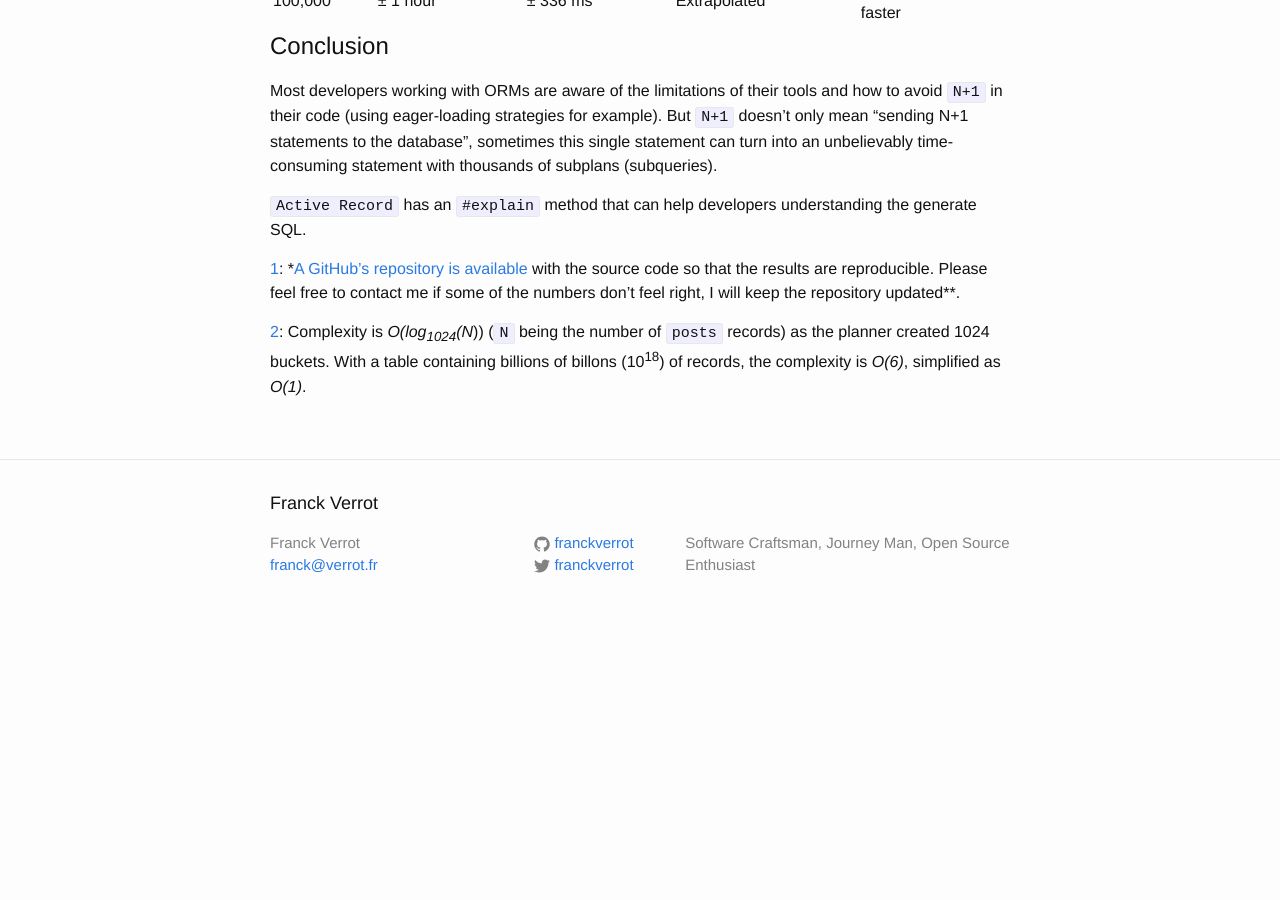
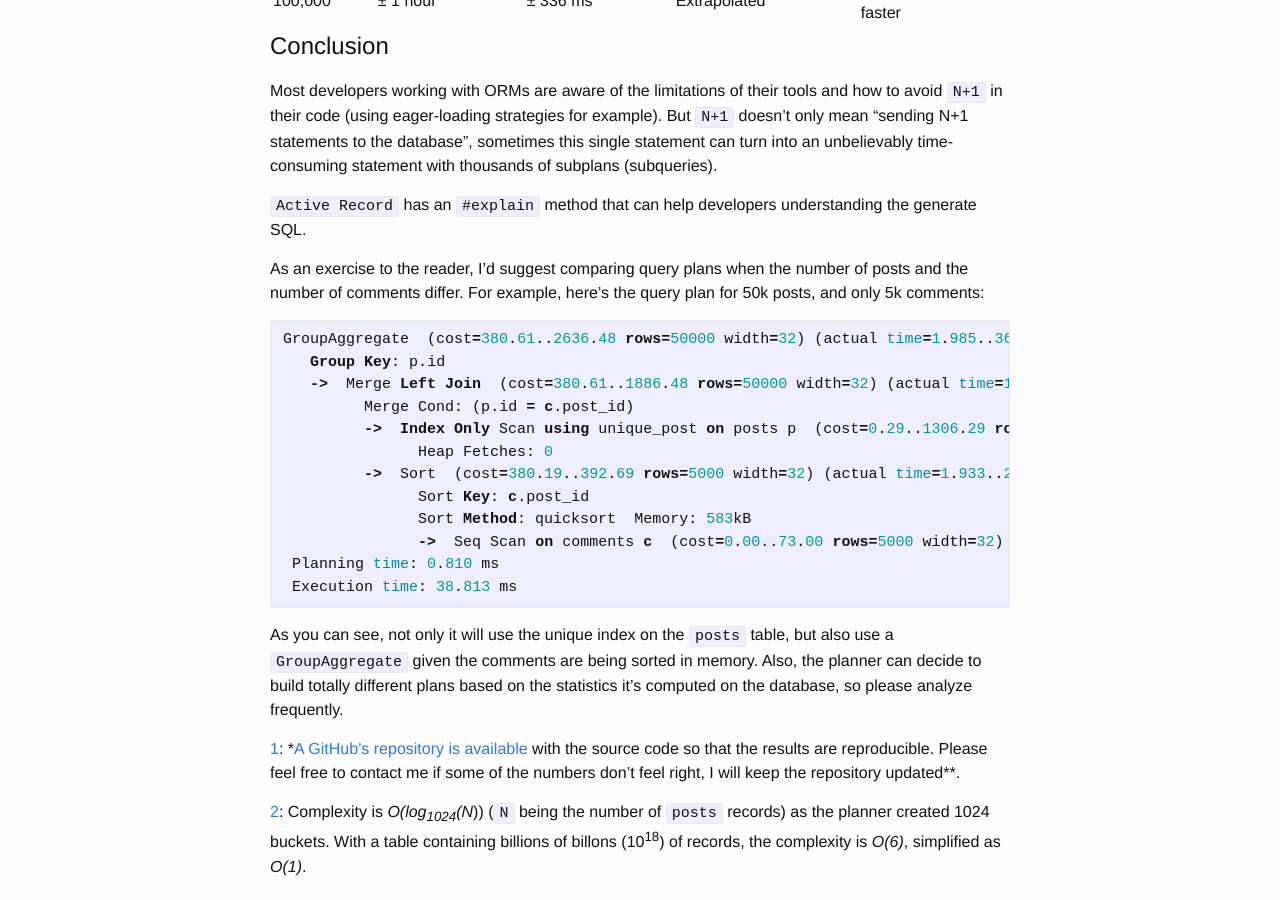
Before and after one commit to franckverrot/blog, a Jekyll site: the page built from _posts/2015-07-12-benchmarking-postgresql-select-query-planning-and-performance-on-columns-aggregates.md, in a window 1280 px wide and 900 px high, scrolled down 4996 px. Built offline with Jekyll 4.4.1, drawn with Linux system fonts in a browser that asks for light colours; comment, search, counter and statistics services are not loaded; before the commit the page ends 5633 px from its top, so only the background shows below that.

Commit message:
Show plan for different DB volumetrics

```diff
--- a/_posts/2015-07-12-benchmarking-postgresql-select-query-planning-and-performance-on-columns-aggregates.md
+++ b/_posts/2015-07-12-benchmarking-postgresql-select-query-planning-and-performance-on-columns-aggregates.md
@@ -228,6 +228,26 @@ But `N+1` doesn’t only mean “sending N+1 statements to the database”, some
 
 `Active Record` has an `#explain` method that can help developers understanding the generate SQL.
 
+As an exercise to the reader, I'd suggest comparing query plans when the number of posts and the number of comments differ. For example, here's the query plan for 50k posts, and only 5k comments:
+
+{% highlight sql %}
+GroupAggregate  (cost=380.61..2636.48 rows=50000 width=32) (actual time=1.985..36.122 rows=50000 loops=1)
+   Group Key: p.id
+   ->  Merge Left Join  (cost=380.61..1886.48 rows=50000 width=32) (actual time=1.964..20.567 rows=54491 loops=1)
+         Merge Cond: (p.id = c.post_id)
+         ->  Index Only Scan using unique_post on posts p  (cost=0.29..1306.29 rows=50000 width=4) (actual time=0.013..10.559 rows=50000 loops=1)
+               Heap Fetches: 0
+         ->  Sort  (cost=380.19..392.69 rows=5000 width=32) (actual time=1.933..2.283 rows=5000 loops=1)
+               Sort Key: c.post_id
+               Sort Method: quicksort  Memory: 583kB
+               ->  Seq Scan on comments c  (cost=0.00..73.00 rows=5000 width=32) (actual time=0.010..0.763 rows=5000 loops=1)
+ Planning time: 0.810 ms
+ Execution time: 38.813 ms
+{% endhighlight %}
+
+As you can see, not only it will use the unique index on the `posts` table, but also use a `GroupAggregate` given the comments are being sorted in memory.
+Also, the planner can decide to build totally different plans based on the statistics it's computed on the database, so please analyze frequently.
+
 
 <a name="github">1</a>: *[A GitHub’s repository is available][1] with the source code so that the results are reproducible. Please feel free to contact me if some of the numbers don’t feel right, I will keep the repository updated**.
 
```
